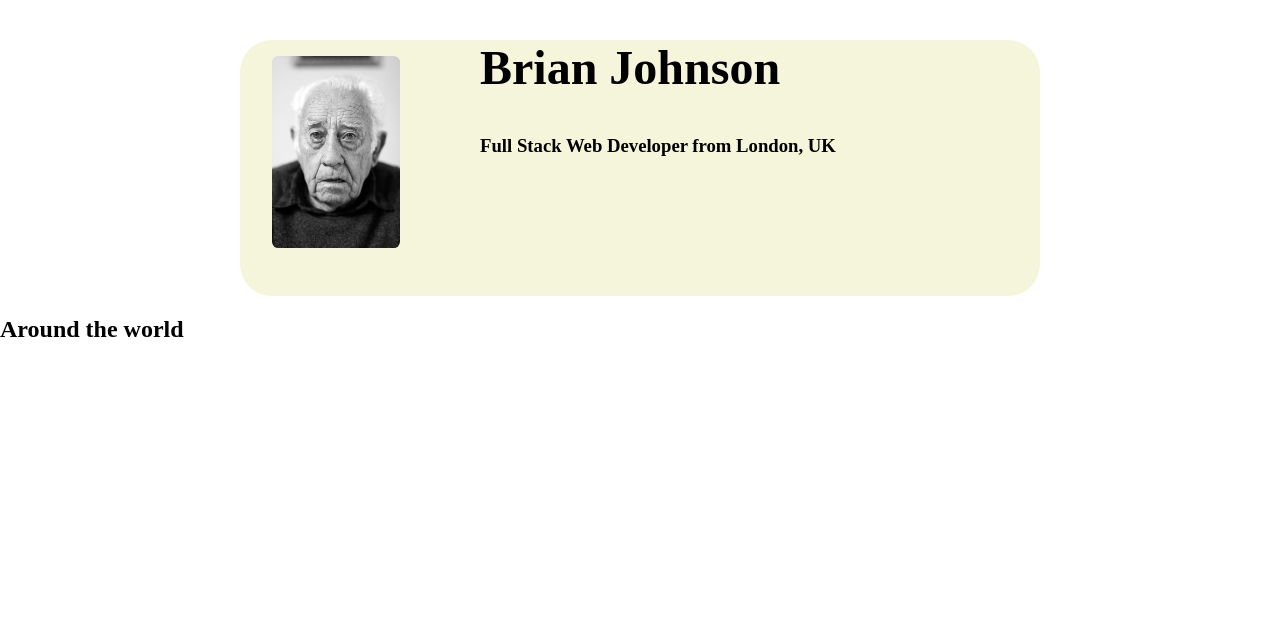
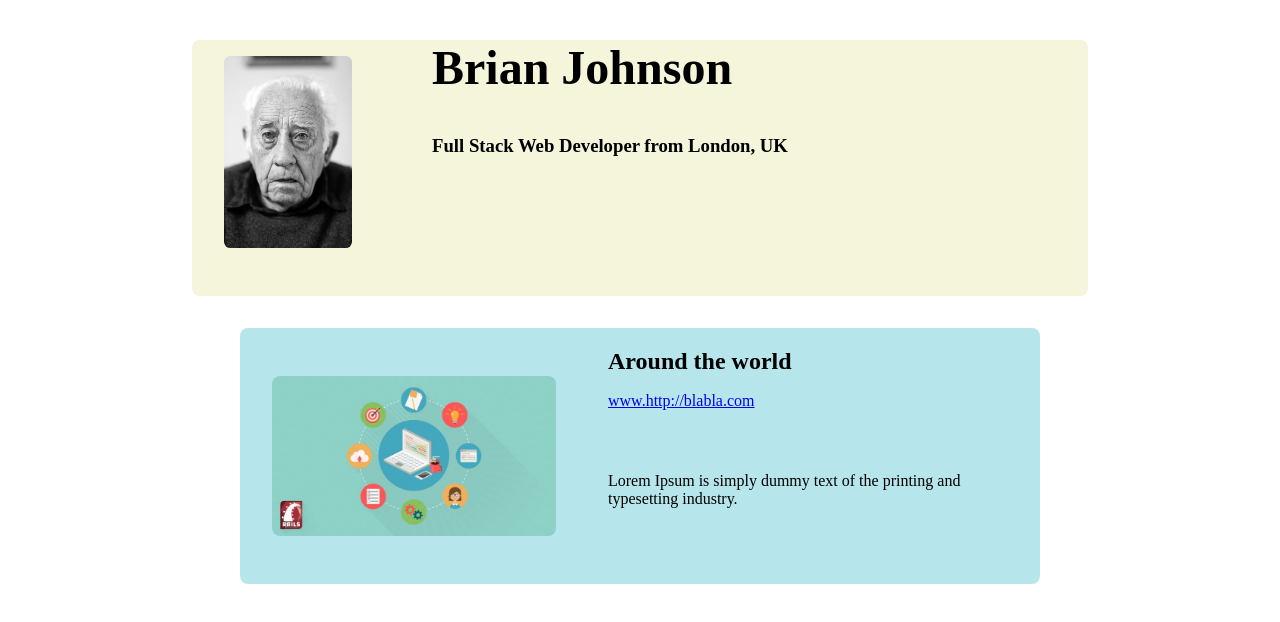
Before and after one commit to mjjackman/jobs-portal, a React (Create React App) app: page / in a window 1280 px wide. Shown: the top 622 px of the page. Built offline with nearby package versions, Linux system fonts and the light colour scheme; no server answers.

Commit message:
moved to github

```diff
--- a/src/App.js
+++ b/src/App.js
@@ -11,10 +11,6 @@ class App extends Component {
     var user;
     var project;
 
-    project = new Project({
-      projectName: 'Around the world'
-    });
-
     if(localStorage.getItem(1) !== null) {
       user = new User(JSON.parse(localStorage.getItem(1)));
     } else {
@@ -23,6 +19,17 @@ class App extends Component {
         lastName: 'Johnson',
         bio: 'Full Stack Web Developer from London, UK',
         tagline: 'Here I am'
+      });
+    }
+
+    if(localStorage.getItem(1) !== null) {
+      project = new Project(JSON.parse(localStorage.getItem(1)));
+    } else {
+      project = new Project({
+        projectName: 'Around the world',
+        projectUrl: 'www.http://blabla.com',
+        description: "Lorem Ipsum is simply dummy text of the printing and typesetting industry.",
+        user_id: user.id
       });
     }
 
--- a/src/components/projectView.js
+++ b/src/components/projectView.js
@@ -4,16 +4,102 @@ class ProjectView extends Component {
   constructor(props) {
     super(props);
     this.state = ({
+      view: <ShowProject projectView={this} />,
       project: this.props.project
     });
+    this.edit = this.edit.bind(this);
+    this.handleKeyPress = this.handleKeyPress.bind(this);
   };
 
+  componentDidMount() {
+    fetch('http://localhost:4000/projects/' + this.props.project.user_id, {
+      credentials: 'include',
+      headers: {
+        'content-type': 'application/json',
+        'accepts': 'application/json',
+        'Access-Control-Allow-Origin': 'http://localhost:4000'
+      }
+    }).then((response) => {
+    return response.json();
+    }).then((json_response) => {
+      for (var i = 0; i < json_response.length; i++) {
+        this.setProject(json_response[i]);
+      }
+    });
+  }
+
+  setProject(jsonResponse) {
+    var project = this.state.project;
+    project.update(jsonResponse);
+    this.setState({
+      project: project,
+      view: <ShowProject projectView={this} />
+    });
+  }
+
+  edit() {
+    this.setState( {
+      view: <EditProject projectView={this} />
+    });
+  }
+
   render() {
-    return (
-      <div className="project-view">
-        <h2>{ this.state.project.projectName }</h2>
-      </div>
-    );
+    return <div className="project-view">
+      { this.state.view }
+    </div>;
+  }
+
+  handleKeyPress(event) {
+    if (event.key === 'Enter') {
+      debugger;
+      var key = event.target.name;
+      var newName = event.target.value;
+      var modifiedProject = this.state.project;
+      modifiedProject[key] = newName;
+      this.setState({ project: modifiedProject });
+      this.props.project[key] = newName;
+      this.setState({view: <ShowProject projectView={this} />})
+      this.props.project.save();
+    }
+  }
+}
+
+class ShowProject extends Component {
+  constructor(props) {
+    super(props);
+    this.state = {
+      projectView: this.props.projectView
+    }
+  }
+
+   render() {
+     return (
+      <div className="project">
+        <div className="project-image">
+          <img src="project.jpg" alt="project" className="p-image"></img>
+        </div>
+        <h2 className="project-name" onDoubleClick={this.props.projectView.edit}>{ this.state.projectView.state.project.projectName }</h2>
+        <a className="project-url" href="www.http://blabla.com" onDoubleClick={this.props.projectView.edit}>{ this.state.projectView.state.project.projectUrl }</a>
+        <div className="description-box">
+          <p className="description" onDoubleClick={this.props.projectView.edit}>{ this.state.projectView.state.project.description }</p>
+        </div>
+      </div>)
+  }
+}
+
+class EditProject extends Component {
+  constructor(props) {
+    super(props);
+    this.state = {
+      projectView: this.props.projectView
+    }
+  }
+  render() {
+    return <div onKeyPress={this.state.projectView.handleKeyPress}>
+      <input className='edit-field' name="projectName" defaultValue={ this.state.projectView.state.project.projectName } />
+      <input className='edit-field' name="projectUrl" defaultValue={ this.state.projectView.state.project.projectUrl } />
+      <textarea className='edit-field' name="description" defaultValue={ this.state.projectView.state.project.description } />
+    </div>
   }
 }
 
--- a/src/css/app.scss
+++ b/src/css/app.scss
@@ -1,11 +1,12 @@
 @import "./components/userViews.scss";
+// @import "./components/projectViews.scss";
 
 
 .heading {
   background-color: #F5F5DC;
-  border-radius: 2rem;
-  margin-right: 15rem;
-  margin-left: 15rem;
+  border-radius: 0.5rem;
+  margin-right: 12rem;
+  margin-left: 12rem;
   height: 16rem;
 
   .face {
@@ -23,3 +24,37 @@
     }
   }
 }
+
+.project {
+  margin-top: 2rem;
+  background-color: #B7E5EC;
+  border-radius: 0.5rem;
+  margin-right: 15rem;
+  margin-left: 15rem;
+  height:16rem;
+
+  .p-image {
+    position: absolute;
+    height: 10rem;
+    margin-top: 3rem;
+    margin-left: 2rem;
+    border-radius: 0.5rem;
+  }
+
+  .project-name {
+    position: absolute;
+    margin-left: 23rem;
+    vertical-align: top;
+  }
+  .project-url {
+    position: absolute;
+    margin-left: 23rem;
+    margin-top: 4rem;
+  }
+  .description-box {
+    width: 25rem;
+    margin-left: 23rem;
+    position: absolute;
+    margin-top: 8rem;
+  }
+}
--- a/src/models/project.js
+++ b/src/models/project.js
@@ -1,8 +1,31 @@
+const uuidv1 = require('uuid/v1');
 class Project {
 
   constructor(options) {
     this.projectName = options.projectName;
     this.projectUrl = options.projectUrl;
+    this.description = options.description;
+    this.user_id = options.user_id;
+  }
+
+  update(args) {
+    var project = this;
+    Object.keys(args).map(function(data) {
+      return project[project.snakeToCamel(data)] = args[data];
+    });
+  }
+
+  save() {
+    if (this.id === undefined) { this.id = uuidv1() };
+    var projectKeyValues = {};
+    var project = this;
+    Object.keys(this).forEach(function(key) {
+      projectKeyValues[key] = project[key];
+    });
+  }
+
+  snakeToCamel(s){
+    return s.replace(/(_\w)/g, function(m){return m[1].toUpperCase();});
   }
 }
 
```
Also changed, not shown: test/components/projectView.js (+24 -3 lines), test/models/project.js (+3 -1 lines), test/models/user.js (+5 -5 lines), public/gravy_train.jpg (added), public/project.jpg (added).
